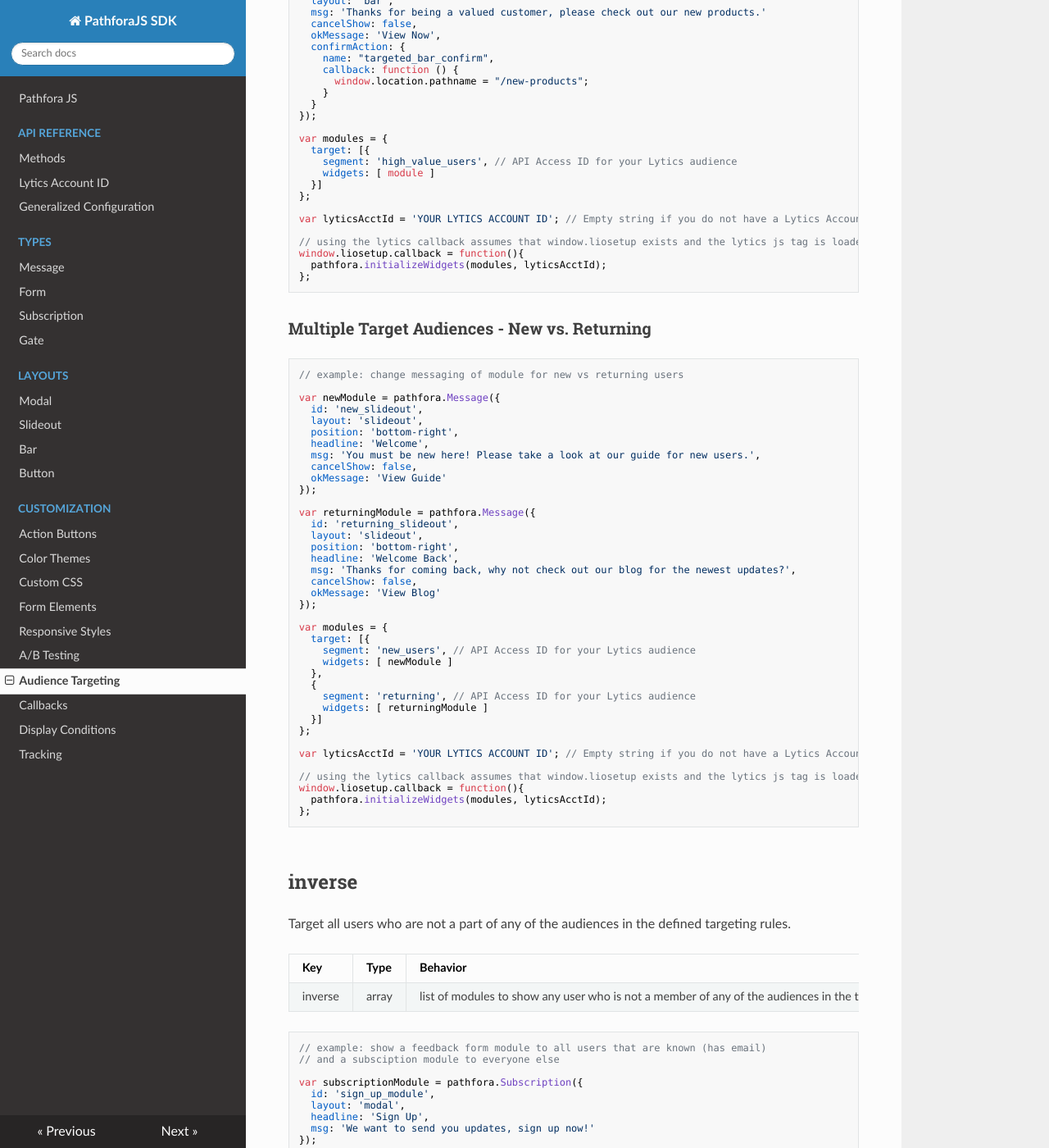
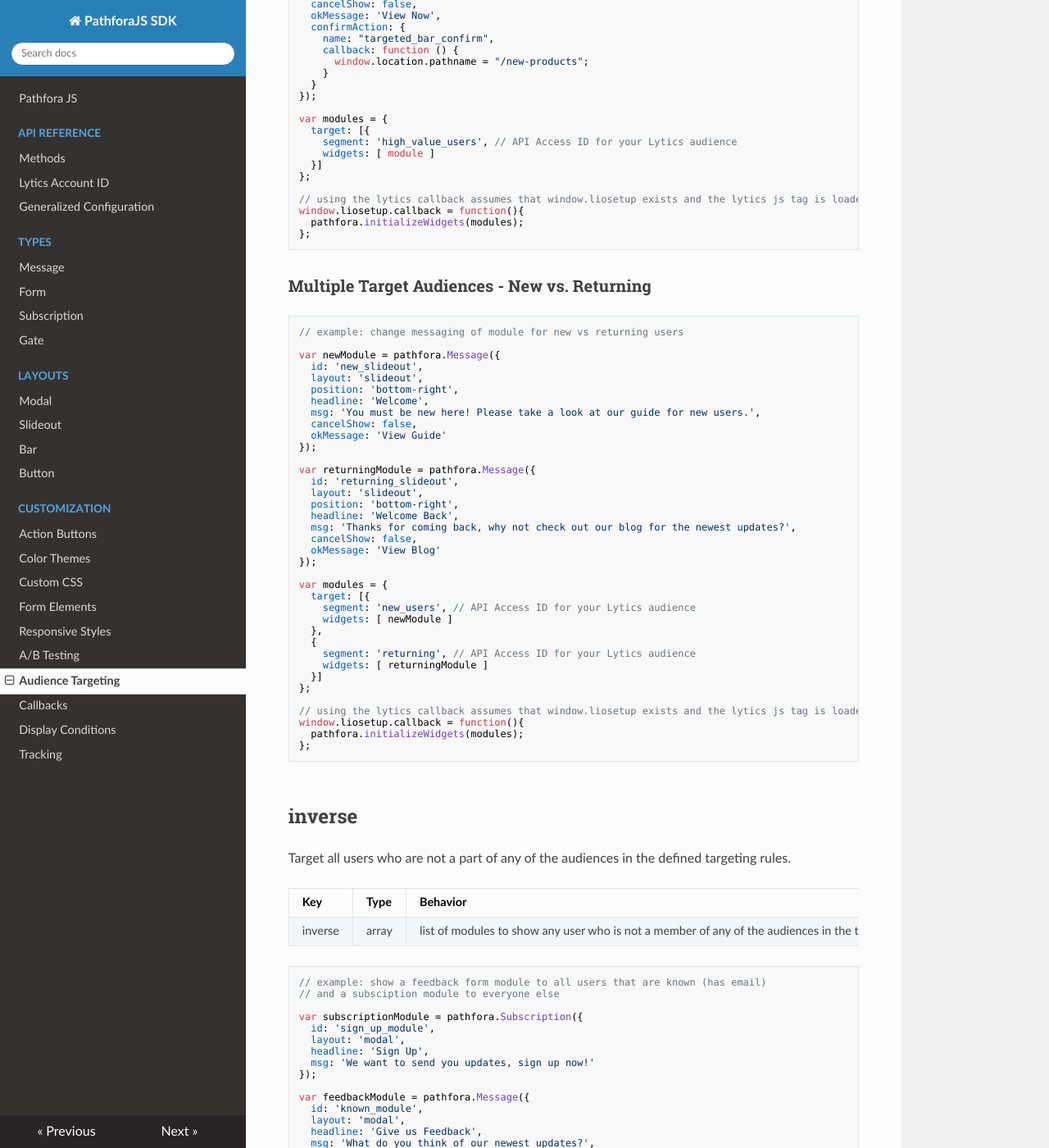
Before and after one commit to lytics/pathforajs, an MkDocs documentation site: the page built from docs/docs/targeting.md, in a window 1280 px wide and 1400 px high, scrolled down 1659 px. Shown: the whole window at 82% size. Built offline with MkDocs 1.6.1, drawn with Linux system fonts in a browser that asks for light colours; nearby versions of some CDN libraries; old or Windows-style settings are respelled for this version of MkDocs; some of the changed text lies outside the part shown.

Commit message:
remove account id where no longer necessary

````diff
--- a/docs/docs/targeting.md
+++ b/docs/docs/targeting.md
@@ -1,4 +1,4 @@
-Pathfora gains power by seamlessly integrating with [Lytics](http://www.getlytics.com/) for real-time user identification. This allows for precise audience targeting with each module. Setting this up in Pathfora requires an object with certain targeting rules as the first parameter to [initializeWidgets](/api/methods.md#initializewidgets) and your Lytics Account ID as a second parameter.
+Pathfora gains power by seamlessly integrating with [Lytics](http://www.getlytics.com/) for real-time user identification. This allows for precise audience targeting with each module. Setting this up in Pathfora requires an object with certain targeting rules as the first parameter to [initializeWidgets](/api/methods.md#initializewidgets).
 
 ``` javascript
 var modules = {
@@ -9,7 +9,7 @@
 };
 
 // using the lytics callback assumes that window.liosetup exists and the lytics js tag is loaded after the pathfora config
-window.liosetup.callback = function(){ pathfora.initializeWidgets(modules, 'YOUR LYTICS ACCOUNT ID'); };
+window.liosetup.callback = function(){ pathfora.initializeWidgets(modules); };
 ```
 
 ## Setup Your Audiences
@@ -107,11 +107,9 @@
   }]
 };
 
-var lyticsAcctId = 'YOUR LYTICS ACCOUNT ID'; // Empty string if you do not have a Lytics Account ID
-
 // using the lytics callback assumes that window.liosetup exists and the lytics js tag is loaded after the pathfora config
 window.liosetup.callback = function(){
-  pathfora.initializeWidgets(modules, lyticsAcctId);
+  pathfora.initializeWidgets(modules);
 };
 ```
 
@@ -152,11 +150,9 @@
   }]
 };
 
-var lyticsAcctId = 'YOUR LYTICS ACCOUNT ID'; // Empty string if you do not have a Lytics Account ID
-
 // using the lytics callback assumes that window.liosetup exists and the lytics js tag is loaded after the pathfora config
 window.liosetup.callback = function(){
-  pathfora.initializeWidgets(modules, lyticsAcctId);
+  pathfora.initializeWidgets(modules);
 };
 ```
 
@@ -214,10 +210,8 @@
   inverse: [ subscriptionModule ]
 };
 
-var lyticsAcctId = 'YOUR LYTICS ACCOUNT ID'; // Empty string if you do not have a Lytics Account ID
-
 // using the lytics callback assumes that window.liosetup exists and the lytics js tag is loaded after the pathfora config
 window.liosetup.callback = function(){
-  pathfora.initializeWidgets(modules, lyticsAcctId);
+  pathfora.initializeWidgets(modules);
 };
 ```
````
Also changed, not shown: docs/docs/ab_testing.md (+1 -1 lines), docs/docs/api/acctid.md (+2 -2 lines).
